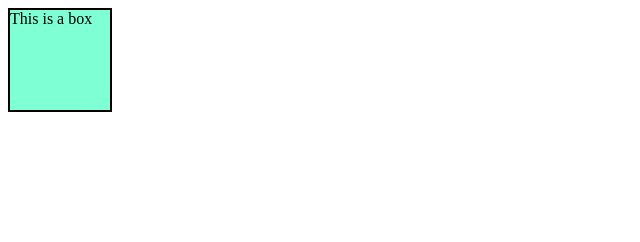
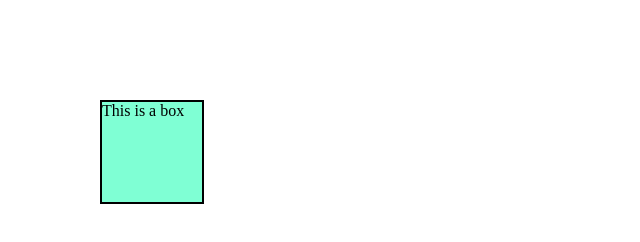
Before and after one commit to mahekshivaniiii/designing, a plain HTML site: page index.html in a window 1280 px wide. Shown: the whole page, without its empty margins (0-640 px from the left). Drawn offline with Linux system fonts and the light colour scheme.

Commit message:
Doing some experiment

```diff
--- a/style.css
+++ b/style.css
@@ -11,10 +11,13 @@ div{
      */
       /* rotate: x 180deg; */
       position: absolute;
+      top: 100px;
+      left: 100px;
+      transition: all 60s ease-in-out 1s;
     }
 
 div:hover{
     background-color: rgb(170, 113, 44);
     font-size: 20px;
-    transform: scaleY(2);
+    transform: rotate(180deg);
 }
```
